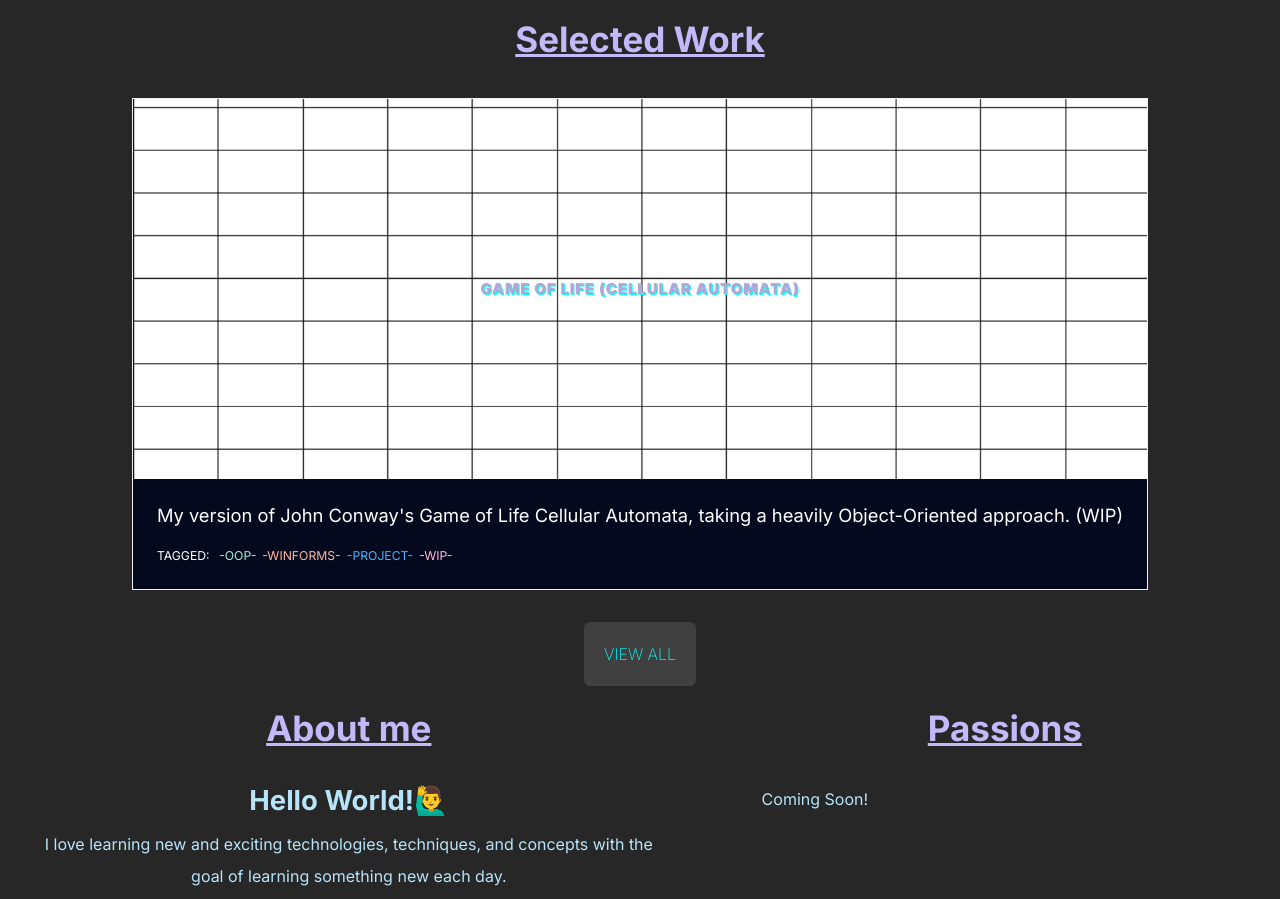
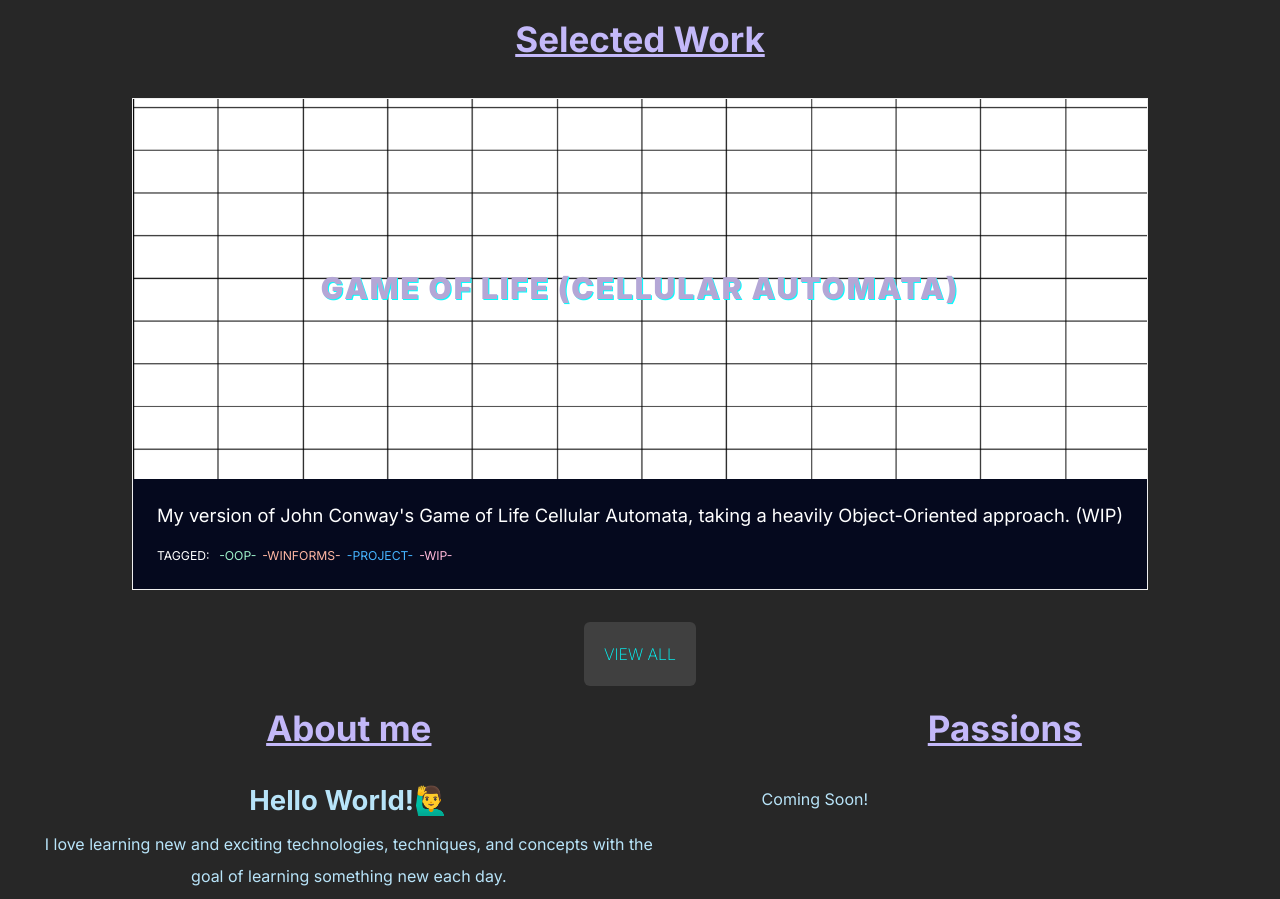
Before and after one commit to oAnubis/anubisdev.tech, an Astro site: page / in a window 1280 px wide. Shown: the part 1202-2101 px from the top of the page. Built offline with nearby package versions, Linux system fonts and the light colour scheme; Astro itself is replaced by a stand-in of ours.

Commit message:
Fixed prtfolio label on large screens

```diff
--- a/src/components/PortfolioPreview.astro
+++ b/src/components/PortfolioPreview.astro
@@ -170,8 +170,14 @@ const { frontmatter, url } = Astro.props.project;
 		color: var(--c-pink);
 	}
 
+	@media (min-width: 767px){
+		.title{
+			font-size: 30px;
+		}
+	}
 
-	@media (min-width: 481px){
+
+	@media (min-width: 481px) and (max-width: 767px) {
 		.title{
 			font-size: 15px;
 		}
```
